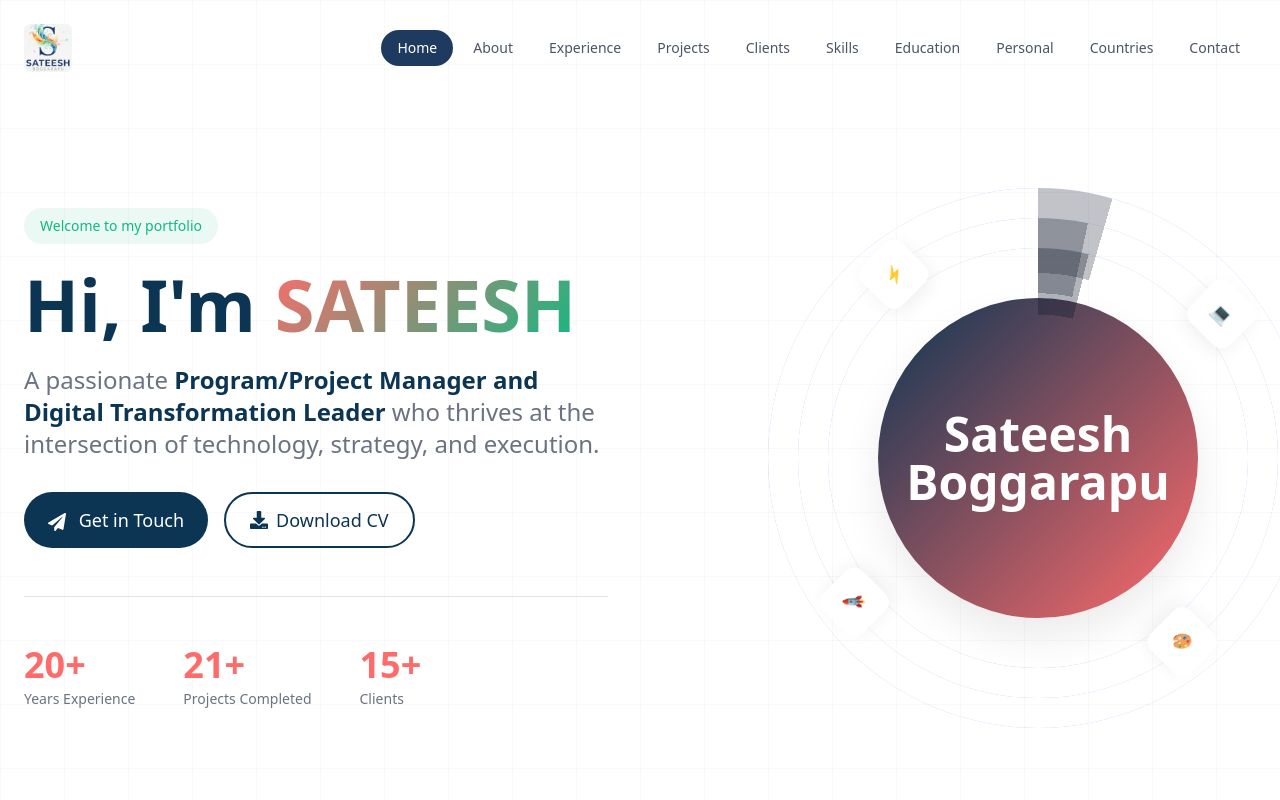
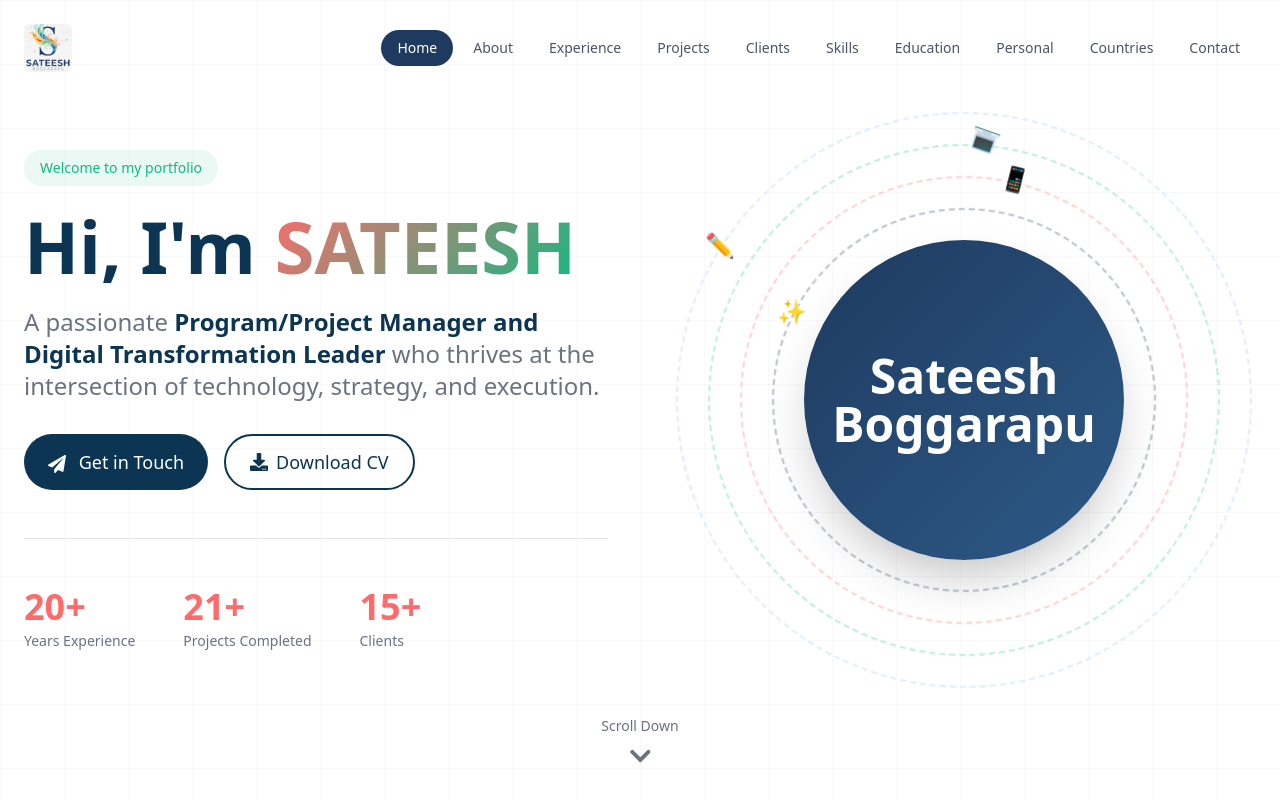
Before and after one commit to sat33shgit/Portfolio, a React (Vite) app: page / in a window 1280 px wide. Shown: the top 800 px of the page. Built offline with nearby package versions, Linux system fonts and the light colour scheme.

Commit message:
chore: clean Home visuals, remove debug logs, add outer ring, optimize logo loading

```diff
--- a/src/components/Logo.jsx
+++ b/src/components/Logo.jsx
@@ -13,6 +13,8 @@ export default function Logo({ className = "", alt = 'Sateesh logo', size = 48 }
           alt={alt}
           width={size}
           height={size}
+          loading="lazy"
+          decoding="async"
           className="rounded-md object-cover transition-transform duration-300 hover:scale-105"
           onError={() => setImgError(true)}
         />
--- a/src/components/sections/Home.jsx
+++ b/src/components/sections/Home.jsx
@@ -1,12 +1,6 @@
-import React, { useEffect, useState } from 'react'
+import React, { useState } from 'react'
 import { FaChevronDown, FaDownload, FaPaperPlane } from 'react-icons/fa'
-
-function readCSSVar(name, fallback = '') {
-  try {
-    const v = getComputedStyle(document.documentElement).getPropertyValue(name)
-    return v ? v.trim() : fallback
-  } catch (e) { return fallback }
-}
+import { motion } from 'framer-motion';
 
 export default function Home() {
   // Colors chosen to match the reference image
@@ -22,16 +16,7 @@ export default function Home() {
     textMuted: '#6b7280'
   })
 
-  useEffect(() => {
-    // ensure the section uses the chosen palette (avoid overriding from CSS vars)
-    setTheme({
-      primary: '#0b3553',
-      secondary: '#ff6b6b',
-      accent: '#10b981',
-      background: '#ffffff',
-      textMuted: '#6b7280'
-    })
-  }, [])
+  // Theme is static for this component; no runtime CSS-var reads required
 
   const scrollToSection = (href) => {
     const element = document.querySelector(href)
@@ -97,53 +82,105 @@ export default function Home() {
             </div>
           </div>
 
-          <div className="relative hidden lg:block">
-              <div className="relative w-full aspect-square max-w-lg mx-auto">
-                <div className="rings" style={{ width: 660, height: 660 }}>
-                  <div className="ring ring--3 ring--ccw" />
-                  <div className="ring ring--1 ring--cw" />
-                  <div className="ring ring--2 ring--ccw" />
+          {/* Visual Element */}
+          <motion.div
+            initial={{ opacity: 0, scale: 0.8 }}
+            animate={{ opacity: 1, scale: 1 }}
+            transition={{ duration: 0.8, delay: 0.3 }}
+            className="relative hidden lg:block"
+          >
+            <div className="relative w-full aspect-square max-w-lg mx-auto">
+              {/* Decorative rings */}
+              <motion.div
+                animate={{ rotate: -360 }}
+                transition={{ duration: 40, repeat: Infinity, ease: 'linear' }}
+                className="absolute -inset-8 border-2 border-dashed border-[#60a5fa]/20 rounded-full"
+              />
+              <motion.div
+                animate={{ rotate: 360 }}
+                transition={{ duration: 30, repeat: Infinity, ease: 'linear' }}
+                className="absolute inset-0 border-2 border-dashed border-[#20c997]/30 rounded-full"
+              />
+              <motion.div
+                animate={{ rotate: -360 }}
+                transition={{ duration: 25, repeat: Infinity, ease: 'linear' }}
+                className="absolute inset-8 border-2 border-dashed border-[#ff6b6b]/30 rounded-full"
+              />
+              <motion.div
+                animate={{ rotate: 360 }}
+                transition={{ duration: 20, repeat: Infinity, ease: 'linear' }}
+                className="absolute inset-16 border-2 border-dashed border-[#1e3a5f]/30 rounded-full"
+              />
 
-                  {/* Orbiting badges placed at equal angular offsets on a shared orbit radius */}
-                  <div className="orbit" style={{ ['--start']: '45deg' }}>
-                    <div className="orbit-rotater orbit--cw">
-                      <div className="orbit-badge" style={{ ['--radius']: '260px' }}>
-                        <div className="icon-badge">💻</div>
-                      </div>
-                    </div>
-                  </div>
+              {/* Center avatar placeholder */}
+              <div className="absolute inset-24 bg-gradient-to-br from-[#1e3a5f] to-[#2d5a87] rounded-full flex items-center justify-center shadow-2xl">
+                <span className="text-5xl text-center font-bold text-white">Sateesh Boggarapu</span>
+              </div>
 
-                  <div className="orbit" style={{ ['--start']: '135deg' }}>
-                    <div className="orbit-rotater orbit--ccw">
-                      <div className="orbit-badge" style={{ ['--radius']: '260px' }}>
-                        <div className="icon-badge">🎨</div>
-                      </div>
-                    </div>
-                  </div>
+              {/* Floating elements - icons placed by ring (innermost -> outermost). Transparent containers. */}
+                {/* Floating icons: each orbits on its ring (parent rotates); icon counter-rotates to stay upright */}
 
-                  <div className="orbit" style={{ ['--start']: '225deg' }}>
-                    <div className="orbit-rotater orbit--cw">
-                      <div className="orbit-badge" style={{ ['--radius']: '260px' }}>
-                        <div className="icon-badge">🚀</div>
-                      </div>
-                    </div>
-                  </div>
+                {/* Outermost ring (-inset-8) -> top icon */}
+                <motion.div
+                  animate={{ rotate: -360 }}
+                  transition={{ duration: 40, repeat: Infinity, ease: 'linear' }}
+                  className="absolute -inset-8"
+                >
+                  <motion.div
+                    animate={{ rotate: 360 }}
+                    transition={{ duration: 40, repeat: Infinity, ease: 'linear' }}
+                    className="absolute left-1/2 -translate-x-1/2 -top-6 w-12 h-12 flex items-center justify-center text-2xl pointer-events-none"
+                  >
+                    {'✏️'}
+                  </motion.div>
+                </motion.div>
 
-                  <div className="orbit" style={{ ['--start']: '315deg' }}>
-                    <div className="orbit-rotater orbit--ccw">
-                      <div className="orbit-badge" style={{ ['--radius']: '260px' }}>
-                        <div className="icon-badge">⚡</div>
-                      </div>
-                    </div>
-                  </div>
+                {/* Center ring (inset-0) -> right icon */}
+                <motion.div
+                  animate={{ rotate: -360 }}
+                  transition={{ duration: 30, repeat: Infinity, ease: 'linear' }}
+                  className="absolute inset-0"
+                >
+                  <motion.div
+                    animate={{ rotate: -360 }}
+                    transition={{ duration: 30, repeat: Infinity, ease: 'linear' }}
+                    className="absolute right-2 top-1/2 -translate-y-1/2 w-12 h-12 flex items-center justify-center text-2xl pointer-events-none"
+                  >
+                    {'📱'}
+                  </motion.div>
+                </motion.div>
 
-                  {/* Central gradient circle (increased size) */}
-                  <div className="central-circle" style={{ width: 320, height: 320, background: `linear-gradient(135deg, ${theme.primary}, ${theme.secondary})` }}>
-                    <span className="text-5xl text-center font-bold">Sateesh Boggarapu</span>
-                  </div>
-                </div>
-              </div>
-          </div>
+                {/* Middle ring (inset-8) -> left icon */}
+                <motion.div
+                  animate={{ rotate: 360 }}
+                  transition={{ duration: 25, repeat: Infinity, ease: 'linear' }}
+                  className="absolute inset-8"
+                >
+                  <motion.div
+                    animate={{ rotate: 360 }}
+                    transition={{ duration: 25, repeat: Infinity, ease: 'linear' }}
+                    className="absolute -left-14 top-1/2 -translate-y-1/2 w-12 h-12 flex items-center justify-center text-2xl pointer-events-none"
+                  >
+                    {'💻'}
+                  </motion.div>
+                </motion.div>
+
+                {/* Innermost ring (inset-16) -> bottom icon */}
+                <motion.div
+                  animate={{ rotate: 360 }}
+                  transition={{ duration: 20, repeat: Infinity, ease: 'linear' }}
+                  className="absolute inset-16"
+                >
+                  <motion.div
+                    animate={{ rotate: -360 }}
+                    transition={{ duration: 20, repeat: Infinity, ease: 'linear' }}
+                    className="absolute left-1/2 -translate-x-1/2 -bottom-6 w-12 h-12 flex items-center justify-center text-2xl pointer-events-none"
+                  >
+                    {'✨'}
+                  </motion.div>
+                </motion.div>
+            </div>
+          </motion.div>
         </div>
       </div>
 
--- a/src/components/sections/Projects.jsx
+++ b/src/components/sections/Projects.jsx
@@ -26,7 +26,7 @@ const categories = ['All', 'BC Gov', 'Federal Gov', 'Oil & Gas', 'Enterprise','P
 
 const projects = [
   {
-    title: 'Personal Portfolio Website',
+    title: 'AI - Personal Portfolio Website',
     category: 'Personal',
     description: 'An AI-powered personal portfolio website showcasing my projects, experience, and skills, built with modern web technologies for optimal performance and user experience.',
     image: aitools,
@@ -36,7 +36,7 @@ const projects = [
     color: '#1e293b'
   },
   {
-    title: 'AI Prompt Book',
+    title: 'AI - Prompts Book',
     category: 'Personal',
     description: 'AI Prompts Book to save, view and edit the AI prompts which can be used later for various AI tools and platforms.',
     image: aitools,
@@ -46,7 +46,7 @@ const projects = [
     color: '#ef4444'
   },
   {
-    title: 'Email Monitoring AI Agent',
+    title: 'AI - Email Monitoring Agent',
     category: 'Personal',
     description: 'An intelligent email monitoring system that watches your Gmail/Yahoo inbox for specific keywords and sends SMS notifications when matches are found.',
     image: aitools,
@@ -76,7 +76,7 @@ const projects = [
     color: '#7c3aed'
   },
   {
-    title: 'AI YouTube Audio Extractor',
+    title: 'AI - YouTube Audio Extractor',
     category: 'Personal',
     description: 'This project lets you extract audio (MP3) from YouTube videos using a simple web interface, powered by Flask and yt-dlp.',
     image: aitools,
@@ -86,7 +86,7 @@ const projects = [
     color: '#ec4899'
   },
   {
-    title: 'AI Receipt Scanner',
+    title: 'AI - Receipt Scanner',
     category: 'Personal',
     description: 'An AI-powered receipt scanner that extracts key information from receipt images using Google Cloud Vision OCR. Available as both a web application and REST API for integration with other applications.',
     image: aitools,
@@ -110,7 +110,7 @@ const projects = [
     category: 'POC',
     description: 'Project was created as part of the CoE to do market research on currently available AI tools, learn about available functionality, models, and see if we could create a generative AI chatbot that produced answers based (indexed/scraped) publicly available content.',
     image: aichatbot,
-    tech: ['Web Chat Widget', 'HTML', 'CSS', 'JavaScript', 'WebChat Endpoint', 'Flutter Module (for iOS and Android)', 'Dart', 'Flutter SDK', 'Widgets/Packages', 'Azure Backend', 'Azure OpenAI', 'Azure Co-Pilot', 'Model with Indexed/Scraped content', 'Direct Line API'],
+    tech: ['Web Chat Widget', 'HTML/CSS', 'JavaScript', 'WebChat Endpoint', 'Flutter (iOS & Android)', 'Dart', 'Widgets/Packages', 'Azure Backend', 'Azure OpenAI', 'Azure Co-Pilot', 'Direct Line API'],
     link: '#',
     github: '#',
     color: '#8b5cf6'
@@ -157,7 +157,7 @@ const projects = [
   },
   {
     title: 'Online Review System',
-    category: 'Federal Gov',
+    category: 'MVRB',
     description: 'Online Review System which provides everyone an opportunity to participate in the Boards\' public review process.',
     image: mvrb,
     tech: ['Typescript', 'Gatsby', 'MaterialUI', 'React', 'Lerna', 'NestJS', 'TypeORM', 'Linter', 'Cypress', 'React Testing Library', 'Jest', 'Azure', 'SQLServer', 'Keycloak', 'Azure App Insights', 'Sendgrid'],
```
Also changed, not shown: src/assets/Projects/aitools.jpg, 1 other file (tests, documents, lock files or other folders).
